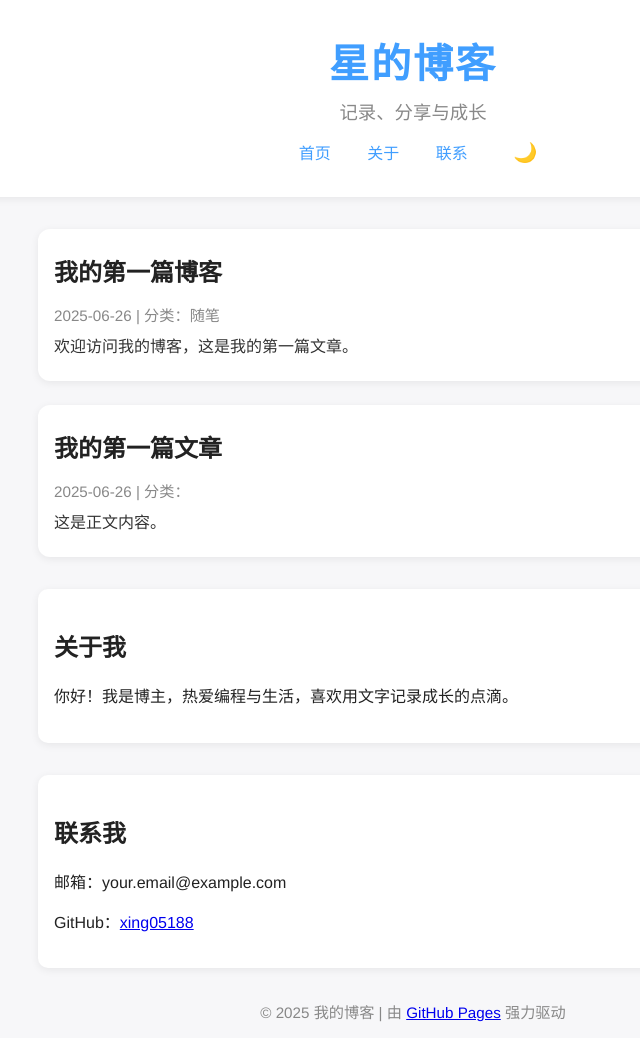
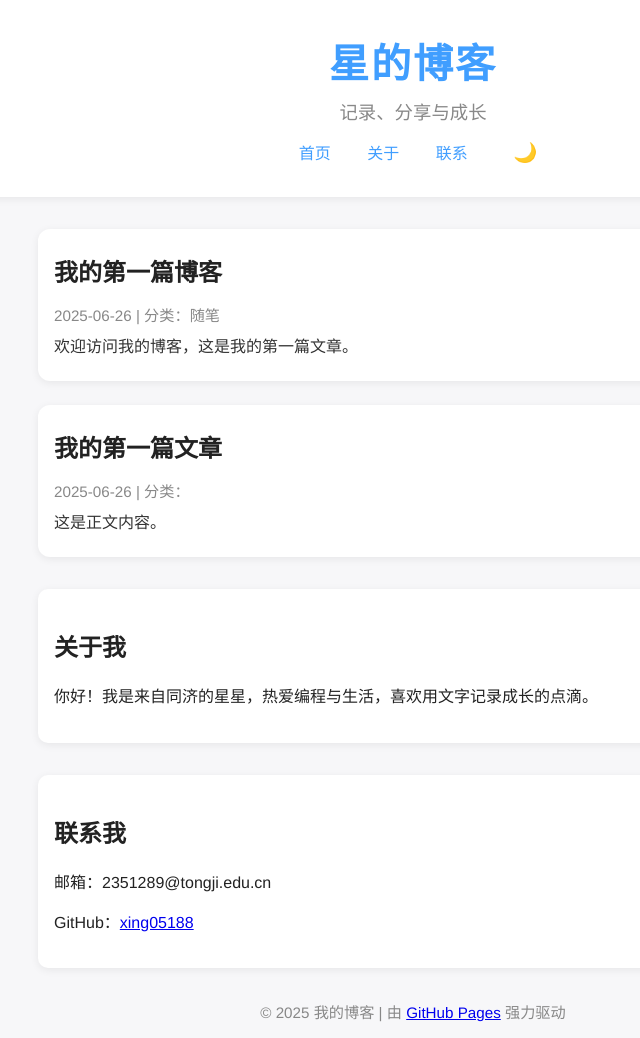
Before and after one commit to xing05188/xing05188.github.io, a Jekyll site: the page built from index.html, in a window 1280 px wide. Shown: the whole page, without its empty margins (227-867 px from the left). Built offline with Jekyll 4.4.1, drawn with Linux system fonts in a browser that asks for light colours.

Commit message:
Update index.html

```diff
--- a/index.html
+++ b/index.html
@@ -31,11 +31,11 @@
     </section>
     <section id="about" class="about">
       <h2>关于我</h2>
-      <p>你好！我是博主，热爱编程与生活，喜欢用文字记录成长的点滴。</p>
+      <p>你好！我是来自同济的星星，热爱编程与生活，喜欢用文字记录成长的点滴。</p>
     </section>
     <section id="contact" class="contact">
       <h2>联系我</h2>
-      <p>邮箱：your.email@example.com</p>
+      <p>邮箱：2351289@tongji.edu.cn</p>
       <p>GitHub：<a href="https://github.com/xing05188" target="_blank">xing05188</a></p>
     </section>
   </main>
```
